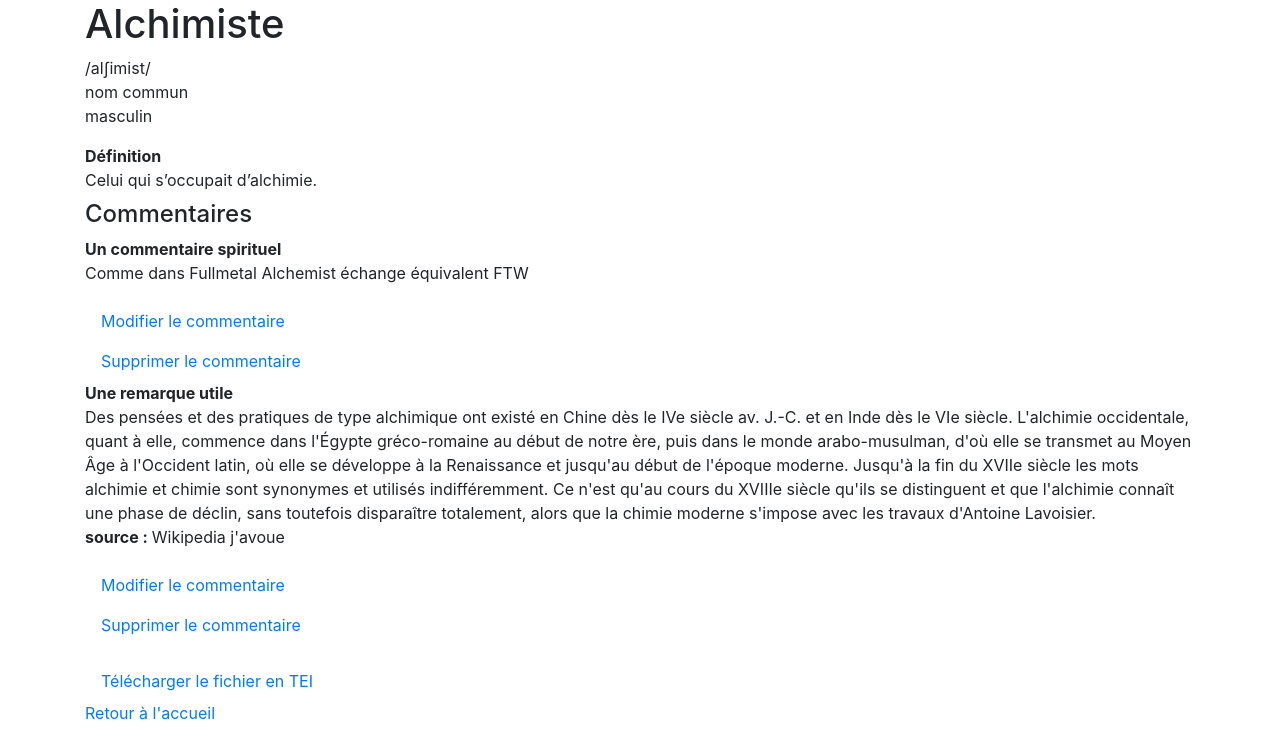
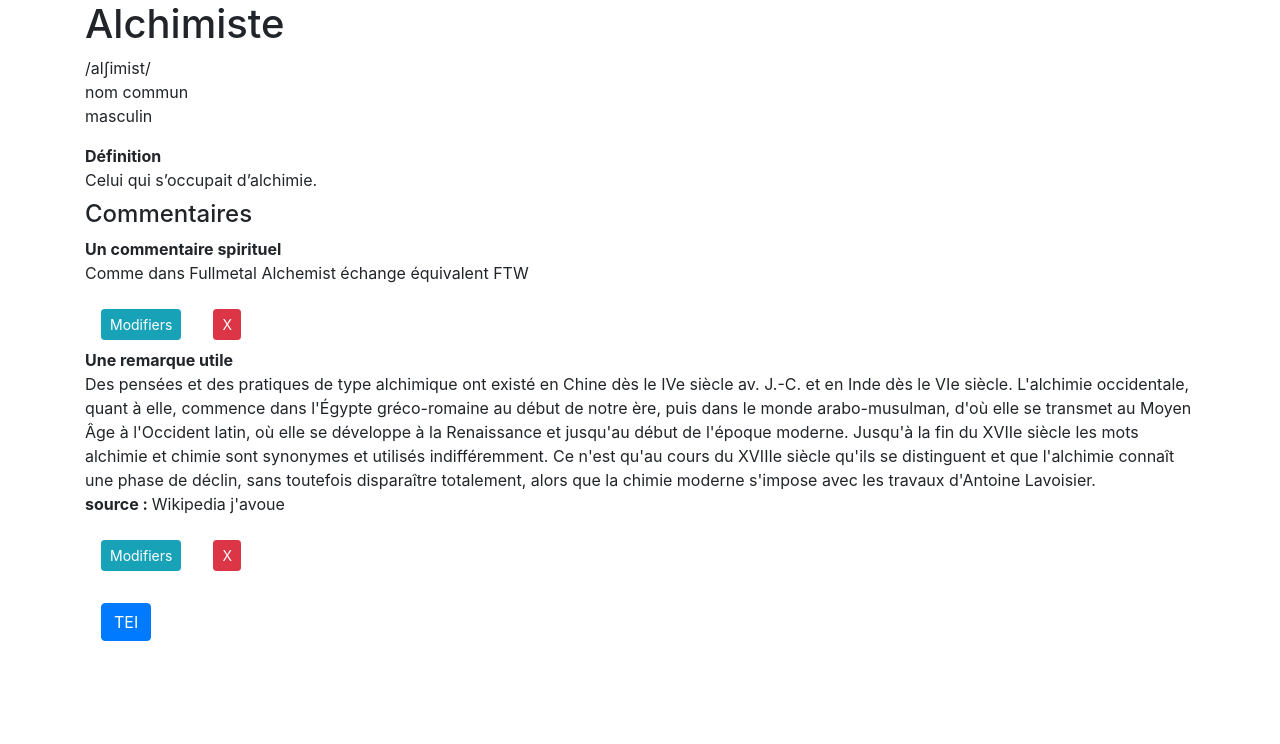
Before and after one commit to Chartes-TNAH/dictionnaire, a Flask app: page /mot/1 in a window 1280 px wide. Shown: the part 56-800 px from the top of the page. Run offline with Flask 2, Linux system fonts and the light colour scheme; data comes from the database, SQL or seed files in the repository; data that the repository does not hold is empty; some libraries are stand-ins or nearby versions.

Commit message:
amélioration esthétique et écriture inclusive / issue #137

```diff
--- a/sortiaria/templates/pages/mot.html
+++ b/sortiaria/templates/pages/mot.html
@@ -34,8 +34,12 @@
         <b>auteur : </b>{{auteur}}
     {% endfor %}
 {% endif %}
-<a class="nav-link" href="{{url_for('modifier_commentaire', commentaire_id=com.commentaire_id)}}">Modifier le commentaire</a>
-<a class="nav-link" href="{{url_for('supprimer_commentaire', commentaire_id=com.commentaire_id)}}">Supprimer le commentaire</a>
+<div class="col-md container mt-3">
+    <div class="row">
+    <a class="nav-link" href="{{url_for('modifier_commentaire', commentaire_id=com.commentaire_id)}}" data-toggle="tooltip" title="Modifer le commentaire"><button class="btn btn-sm btn-info" type="submit">Modifiers</button></a>
+    <a class="nav-link" href="{{url_for('supprimer_commentaire', commentaire_id=com.commentaire_id)}}" data-toggle="tooltip" title="Supprimer le commentaire"><button class="btn btn-sm btn-danger" type="submit">X</button></a>
+</div>
+</div>
 {% endfor %}
 {% endif %}
 
@@ -44,12 +48,14 @@
         <p>La base de données est en cours de constitution</p>
     {% endif %}
     {% if current_user.is_authenticated %}
-        <a class="nav-link" href="{{url_for('modif_mot', mot_id=mot.mot_id)}}">Editer</a>
-        <a class="nav-link" href="{{url_for('ajout_commentaire', mot_id=mot.mot_id)}}">Ajouter un commentaire</a>
-    	<a class="nav-link" href="{{url_for('delete', mot_id=mot.mot_id)}}">Supprimer</a>
+        <div class="col-md container mt-3">
+        <div class="row">
+        <a class="nav-link" href="{{url_for('modif_mot', mot_id=mot.mot_id)}}"><button class="btn btn-info" type="submit">Editer</button></a>
+        <a class="nav-link" href="{{url_for('ajout_commentaire', mot_id=mot.mot_id)}}"><button class="btn btn-warning" type="submit">Ajouter un commentaire</button></a>
+    	<a class="nav-link" href="{{url_for('delete', mot_id=mot.mot_id)}}" data-toggle="tooltip" title="Supprimer le mot"><button class="btn btn-danger" type="submit">X</button></a>
     {% endif %}
-    <a class="nav-link" href="{{url_for('export_tei', mot_id=mot.mot_id)}}" class="btn btn-primary">Télécharger le fichier en TEI</a>
+        <a class="nav-link" href="{{url_for('export_tei', mot_id=mot.mot_id)}}" data-toggle="tooltip" title="Télécharger le fichier en TEI"><button class="btn btn-primary" type="submit">TEI</button></a>
+        </div>
+        </div>
 
-
-    <p><a href="{{url_for('accueil')}}">Retour à l'accueil</a></p>
 {% endblock %}
--- a/sortiaria/templates/pages/supprimer_mot.html
+++ b/sortiaria/templates/pages/supprimer_mot.html
@@ -4,7 +4,7 @@
 
 {% block corps %}
 
-<h1>Etes vous sûr de vouloir supprimer ce mot ?</h1>
+<h1>Êtes-vous sûr·e de vouloir supprimer ce mot ?</h1>
 
 
 <div class="col-md container mt-3">
@@ -16,7 +16,7 @@
 				<button type="submit" class="btn btn-danger btn-sm">Annuler</button>
 			</form>
 </div>
-
+</div>
 
 </form>
 {% endblock %}
```
Also changed, not shown: sortiaria/templates/pages/supprimer_commentaire.html (+5 -4 lines).
